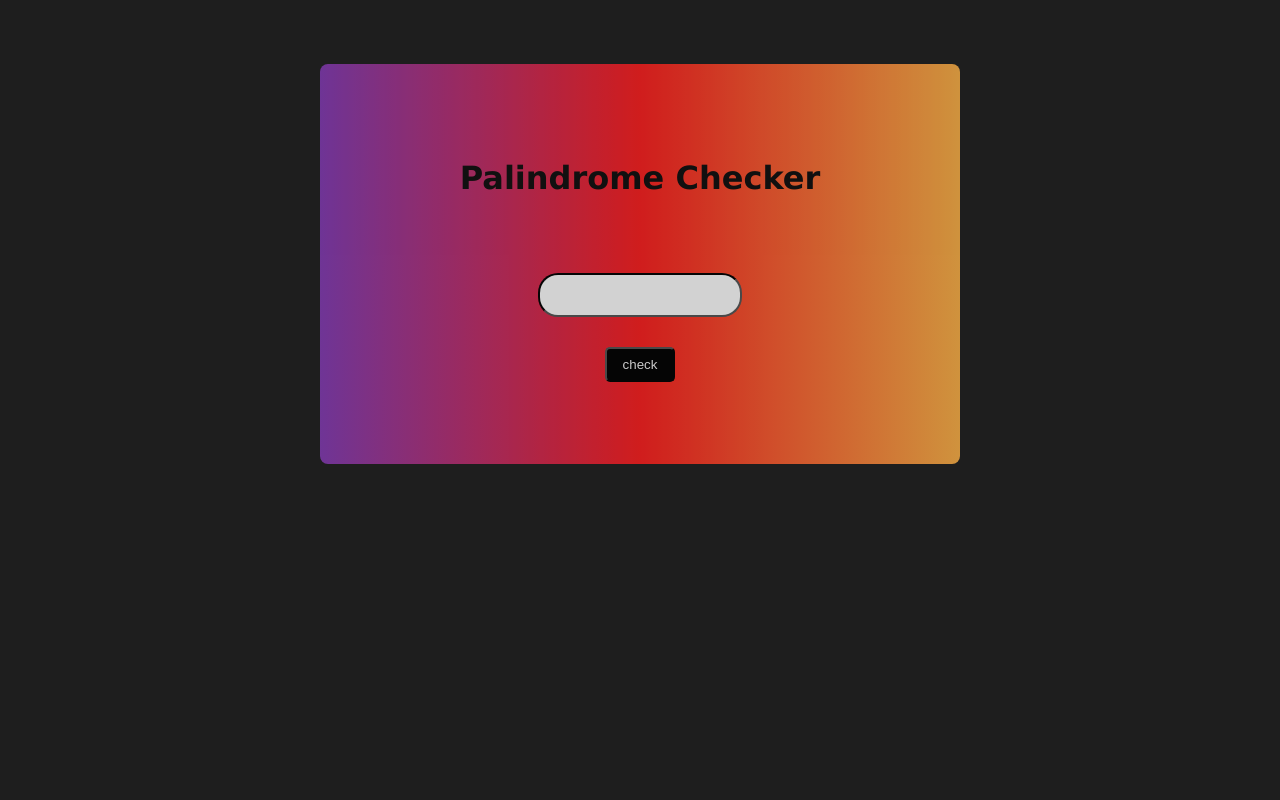
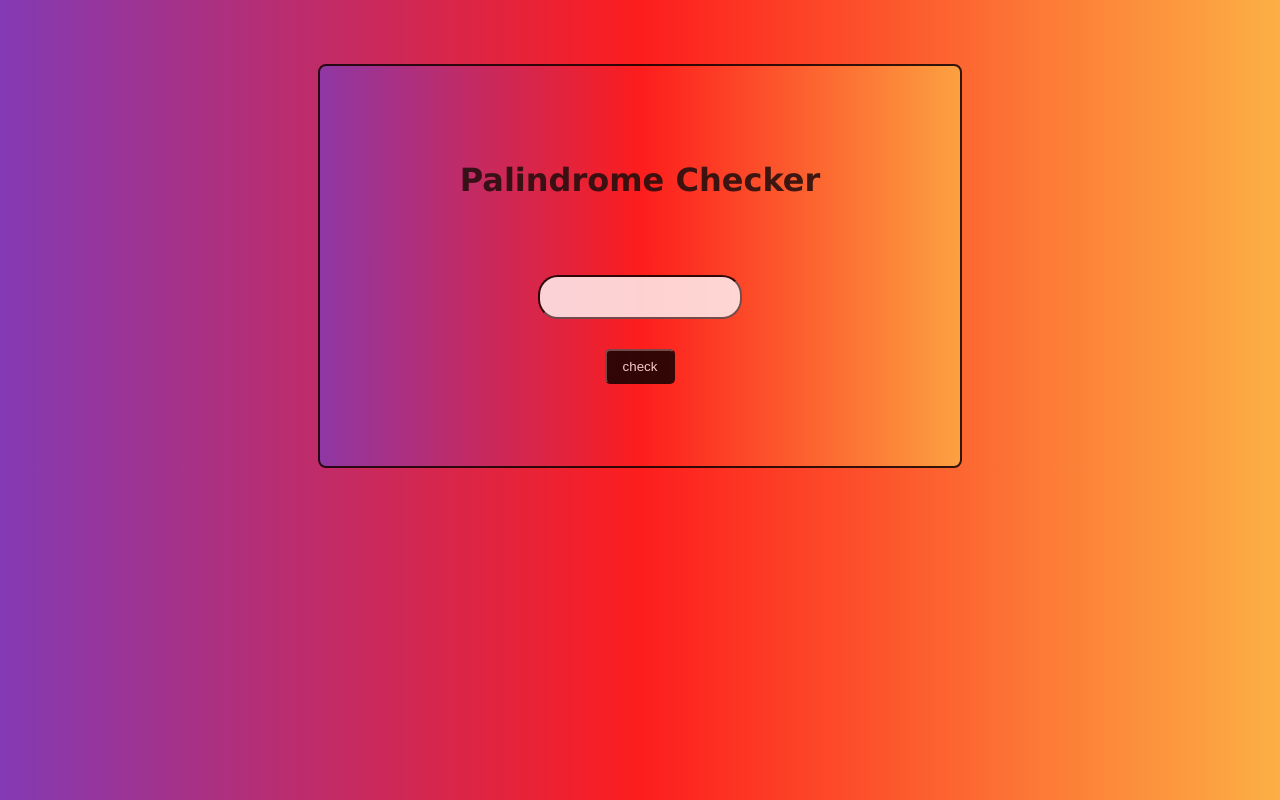
Before and after one commit to marcelis6/Palindrome-Checker, a plain HTML site: page index.html in a window 1280 px wide. Drawn offline with Linux system fonts and the light colour scheme.

Commit message:
Update style.css
added new background

```diff
--- a/style.css
+++ b/style.css
@@ -1,13 +1,11 @@
 * {
     margin:0;
     padding: 0;
+
 }
 html {
-    color: black;
-    background-color: rgb(30, 30, 30) ;
-    background-position: center;
-    background-size: cover;
-    background-repeat: no-repeat;
+    background: rgb(131,58,180);
+    background: linear-gradient(90deg, rgba(131,58,180,1) 0%, rgba(253,29,29,1) 50%, rgba(252,176,69,1) 100%);
     margin: 0;
     padding: 0;
 }
@@ -18,6 +16,7 @@
 }
 
 #main {
+    border: 2px black solid;
     opacity: 80%;
     border-radius: 8px;
     display: flex;
```
